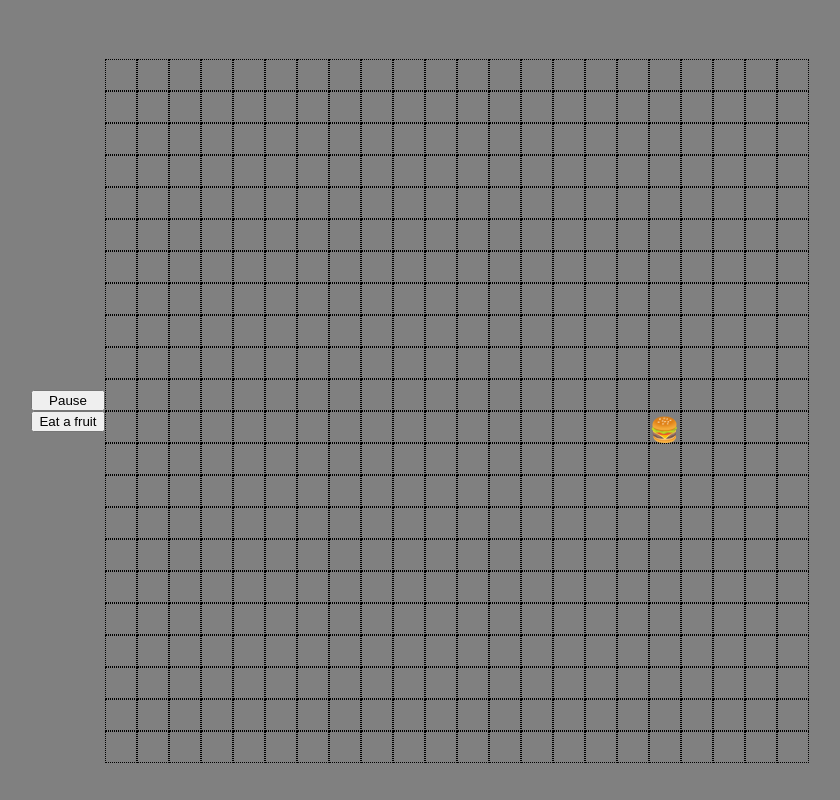
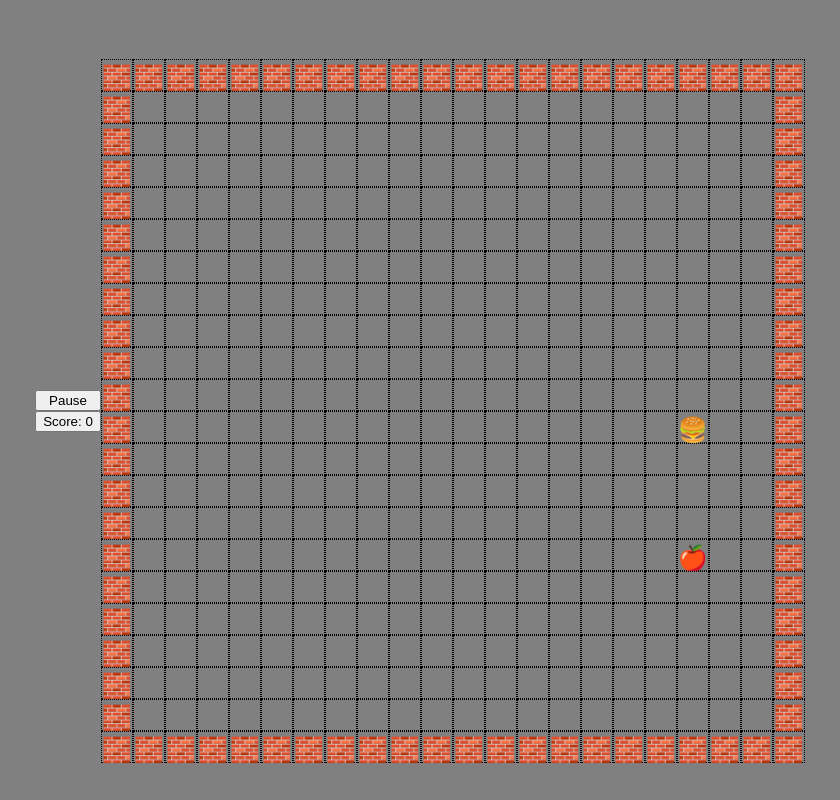
Before and after one commit to WarmSkin/Snake-Game, a plain HTML site: page index.html in a window 1280 px wide. Both pictures are taken after a click on the button "Start". Shown: the whole page, without its empty margins (220-1060 px from the left). Drawn offline with Linux system fonts and the light colour scheme.

Commit message:
Set up the walls

```diff
--- a/index.html
+++ b/index.html
@@ -16,9 +16,10 @@
         <section class="button">
             <button class="but" id="start-bt">Start</button>
             <button class="but" id="pause-bt" style="display: none">Pause</button>
-            <button class="but" id="eat-bt">Eat a fruit</button>
+            <button class="but" id="score" style="display: none">Score: 0</button>
         </section>
         <section class="board">
+            <div class="sqr" id="sqr0"><img src="" alt=""></div>
             <div class="sqr" id="sqr1"><img src="" alt=""></div>
             <div class="sqr" id="sqr2"><img src="" alt=""></div>
             <div class="sqr" id="sqr3"><img src="" alt=""></div>
@@ -502,7 +503,6 @@
             <div class="sqr" id="sqr481"><img src="" alt=""></div>
             <div class="sqr" id="sqr482"><img src="" alt=""></div>
             <div class="sqr" id="sqr483"><img src="" alt=""></div>
-            <div class="sqr" id="sqr484"><img src="" alt=""></div>
         </section>
     </section>
 </body>
--- a/js/app.js
+++ b/js/app.js
@@ -26,29 +26,45 @@ const board = [
 
 const snake = {
     tailLength: 0,
-    tailNo: [],
+    tailNo: "",
 }
 
 const moveDirections = [[0,1],[0,-1],[1,0],[1,1],[1,-1],[-1,0],[-1,1],[-1,-1]];
 /*---------------------------- Variables (state) ----------------------------*/
 let start = false, pause = false, win = false, lost = false, newMoveIdx, moveIdx = 0, sqrIdx, oldHeadSqrIdx;
 let headPosition1 = 11, headPosition2 = 11, newHeadPosition1, newHeadPosition2, lastTailPosition1, lastTailPosition2, lastTailIdx;
-let movePosition1, movePosition2, eatFruit = false;
+let movePosition1, movePosition2, eatFruit = false, dropFruit = true;
 
 /*------------------------ Cached Element References ------------------------*/
 const messageEl = document.querySelector("#message");
 const boardEl = document.querySelector(".board");
 const startEl = document.querySelector('#start-bt');
 const pauseEl = document.querySelector('#pause-bt');
+const scoreEl = document.querySelector('#score');
 
 /*----------------------------- Event Listeners -----------------------------*/
 boardEl.addEventListener('click', changeDirection);
 startEl.addEventListener('click', game);
 pauseEl.addEventListener('click', () => pause = !pause);
-document.querySelector('#eat-bt').addEventListener('click', () => eatFruit = true);
 
 
 /*-------------------------------- Functions --------------------------------*/
+function dropAFruit () {
+    dropFruit = false;
+    let fruitPosition1, fruitPosition2, fruitSqrIdx;
+    while(!dropFruit){
+        fruitPosition1 = Math.floor(Math.random()*board.length);
+        fruitPosition2 = Math.floor(Math.random()*board[0].length);
+        if(board[fruitPosition1][fruitPosition2] !== 1)
+            dropFruit = true;
+    }
+    board[fruitPosition1][fruitPosition2] = -1;
+    fruitSqrIdx = board.length*fruitPosition1 + fruitPosition2;
+
+    document.getElementById(`sqr${fruitSqrIdx}`).innerHTML = "🍎";
+    dropFruit = false;
+}
+
 function changeDirection(e) {
     if(!pause){
         let directionId = +e.target.id.replace('sqr', '');
@@ -79,32 +95,59 @@ function changeDirection(e) {
 }
 
 function game() {
+    gameStart();
+    let running = setInterval(gamePlay, 400);
+}
+
+function gameStart() {
     messageEl.innerHTML = "";
     pauseEl.style.display = "";
+    scoreEl.style.display = "";
     boardEl.style.display = "grid";
     startEl.style.display = "none";
-    let running = setInterval(gamePlay, 400);
+    setUpWalls();
+}
 
+function setUpWalls () {
+    let wallSqrIdx;
+    board.forEach((x, idx1) => {
+        x.forEach((y, idx2) => {
+            if(idx1 === 0 || idx1 === board.length -1 || idx2 === 0 || idx2 === x.length-1){
+                board[idx1][idx2] = 1;
+                wallSqrIdx = 22*idx1 + idx2;
+                document.getElementById(`sqr${wallSqrIdx}`).innerHTML = "🧱";
+            }
+        })
+    })
 }
 
 function gamePlay() {
     if(pause) {
         pauseEl.innerHTML = "Continue";
     }
-    if(!pause){
+    else if(!lost && !win) {
         pauseEl.innerHTML = "Pause";
         snakeMove();
         render();
+        if(win || lost)
+            clearInterval(running);
     }
-    if(win || lost)
-        clearInterval(running);
 }
 
 function snakeMove() {
     oldHeadSqrIdx = 22*(headPosition1) + headPosition2;
-    if(eatFruit)
+    newHeadPosition1 = moveDirections[moveIdx][0] + headPosition1;
+    newHeadPosition2 = moveDirections[moveIdx][1] + headPosition2;
+    sqrIdx = 22*(newHeadPosition1) + newHeadPosition2;
+
+    // if(eatFruit)
+    // snake.tailLength++;
+
+    if(!pause && board[newHeadPosition1][newHeadPosition2] === -1) {
+        eatFruit = true;
         snake.tailLength++;
-
+        scoreEl.innerHTML = `Score: ${snake.tailLength}`;
+    }
     if(snake.tailLength){
         snake.tailNo =`a${headPosition1}b${headPosition2}` + snake.tailNo;
 
@@ -128,9 +171,6 @@ function snakeMove() {
         lastTailIdx = 22*lastTailPosition1 + lastTailPosition2;
     }
 
-    newHeadPosition1 = moveDirections[moveIdx][0] + headPosition1;
-    newHeadPosition2 = moveDirections[moveIdx][1] + headPosition2;
-    sqrIdx = 22*(newHeadPosition1) + newHeadPosition2;
 }
 
 function render() {
@@ -140,6 +180,8 @@ function render() {
     }
 
     if(!lost){
+        if(dropFruit) dropAFruit();
+
         if(eatFruit){
             document.getElementById(`sqr${sqrIdx}`).innerHTML = "🍔";
             board[newHeadPosition1][newHeadPosition2] = 1;
@@ -147,6 +189,7 @@ function render() {
             board[headPosition1][headPosition2] = 1;
 
             eatFruit = false;
+            dropFruit = true;
         }
         else if(snake.tailLength) {
             document.getElementById(`sqr${sqrIdx}`).innerHTML = "🍔";
```
